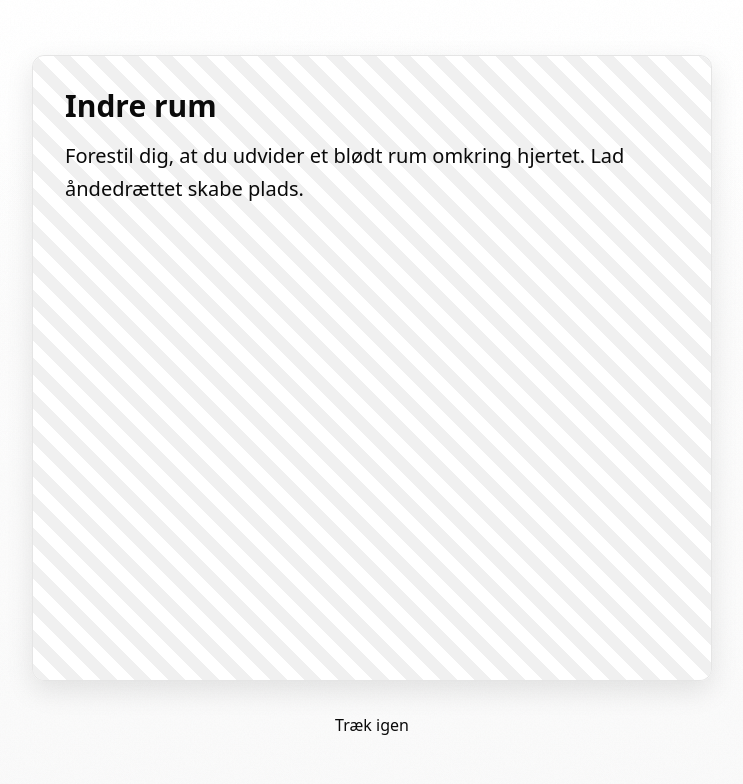
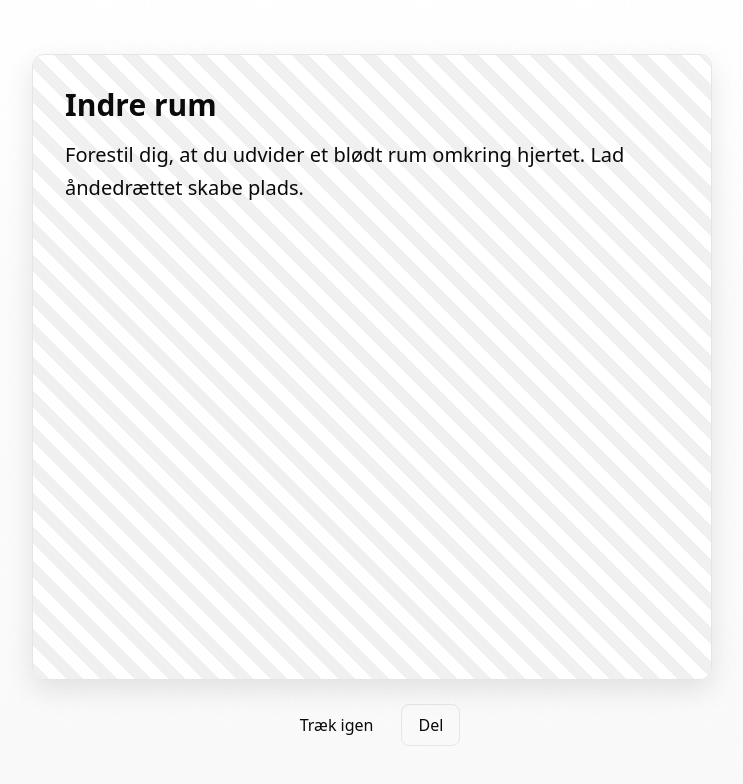
Before and after one commit to Millardbz/mindfulness, a Next.js app: page / in a window 1280 px wide. Both pictures are taken after a click on the button "Træk et kort". Shown: the top 784 px of the page, without its empty margins (268-1011 px from the left). Built offline with nearby package versions, Linux system fonts and the light colour scheme.

Commit message:
fix: remove conditional hooks, clean types, use share button

```diff
--- a/src/app/page.tsx
+++ b/src/app/page.tsx
@@ -14,22 +14,9 @@
 
 export default function Page() {
   const reducedMotion = useReducedMotion();
+  const hasCards = CARDS.length > 0;
 
-  // Guard: no cards
-  if (!CARDS.length) {
-    return (
-      <main className="min-h-[100svh] grid place-items-center p-6">
-        <div className="max-w-md text-center space-y-3">
-          <h1 className="text-2xl font-semibold">Ingen kort fundet</h1>
-          <p className="text-muted-foreground">
-            Tilføj mindst ét kort i <code className="px-1 rounded bg-secondary">src/data/cards.ts</code>.
-          </p>
-        </div>
-      </main>
-    );
-  }
-
-  // Shuffle once
+  // Shuffle once (works fine even if CARDS is empty)
   const initialOrder = useMemo(() => shuffle(CARDS.map((c) => c.id)), []);
   const [order] = useState(initialOrder);
   const [index, setIndex] = useState(0);
@@ -45,7 +32,7 @@
   }, [phase, current]);
 
   function draw() {
-    if (phase !== "idle") return;
+    if (phase !== "idle" || !hasCards) return;
     const id = order[index];
     const data = CARDS.find((c) => c.id === id);
     if (!data) return;
@@ -59,9 +46,9 @@
   }
 
   function drawAgain() {
+    if (!hasCards) return;
     const next = index + 1;
     if (next >= order.length) {
-      // Simple restart (same behavior you had)
       if (typeof window !== "undefined") window.location.reload();
       return;
     }
@@ -79,7 +66,7 @@
     } catch {}
   }
 
-  // Deep-link support: /?card=id
+  // Deep-link support: /?card=id (run once on mount)
   useEffect(() => {
     const params = new URLSearchParams(window.location.search);
     const cid = params.get("card");
@@ -90,7 +77,6 @@
         setPhase("revealed");
       }
     }
-    // eslint-disable-next-line react-hooks/exhaustive-deps
   }, []);
 
   const dimBackground = phase === "revealed";
@@ -105,6 +91,18 @@
       </div>
 
       <div className="w-full max-w-[960px] flex flex-col items-center">
+        {!hasCards ? (
+          <div className="min-h-[40vh] grid place-items-center p-6">
+            <div className="max-w-md text-center space-y-3">
+              <h1 className="text-2xl font-semibold">Ingen kort fundet</h1>
+              <p className="text-muted-foreground">
+                Tilføj mindst ét kort i{" "}
+                <code className="px-1 rounded bg-secondary">src/data/cards.ts</code>.
+              </p>
+            </div>
+          </div>
+        ) : (
+          <>
             {phase === "idle" && !current && (
               <button
                 onClick={draw}
@@ -122,7 +120,7 @@
                   animate={{ opacity: 1, y: 0 }}
                   exit={{ opacity: 0, y: -8 }}
                   transition={{ duration: 0.2 }}
-                className="flex w-full justify-center"   // ← was: "flex flex-col items-center"
+                  className="flex w-full justify-center"
                 >
                   <Deck onClickAction={draw} disabled={phase !== "idle"} />
                 </motion.div>
@@ -135,7 +133,6 @@
                   transition={{ duration: 0.25 }}
                   className="w-full"
                 >
-              {/* ✅ Use the actual drawn card, not CARDS[0] */}
                   <Card data={current} showBack={true} reducedMotion={reducedMotion} />
                 </motion.div>
               )}
@@ -146,6 +143,8 @@
               onDrawAgainAction={drawAgain}
               onShareAction={share}
             />
+          </>
+        )}
       </div>
     </main>
   );
--- a/src/components/deck/Card.tsx
+++ b/src/components/deck/Card.tsx
@@ -7,7 +7,7 @@
 
 type Props = {
   data: CardData;
-  showBack: boolean;       // false = front/backside, true = reveal content
+  showBack: boolean;       // false = show front/backside, true = reveal content
   reducedMotion: boolean;
 };
 
@@ -26,23 +26,22 @@
 export default function Card({ data, showBack, reducedMotion }: Props) {
   const hue = hueFromId(data.id);
 
-  // Detect iOS: use flat animation to avoid Safari 3D text painting bugs
+  // Detect iOS; use flat animation there (avoids Safari 3D text bugs)
   const isIOS = useMemo(
     () =>
       typeof navigator !== "undefined" &&
-      /iPad|iPhone|iPod/.test(navigator.userAgent) &&
-      // iPadOS on desktop UA sometimes reports "Mac" but supports touch
-      ("maxTouchPoints" in navigator && (navigator as any).maxTouchPoints > 1 || /iPhone|iPad|iPod/.test(navigator.userAgent)),
+      (/iPad|iPhone|iPod/.test(navigator.userAgent) ||
+        // iPadOS sometimes says "Mac" but has touch
+        ("maxTouchPoints" in navigator && (navigator as unknown as { maxTouchPoints: number }).maxTouchPoints > 1)),
     []
   );
   const flat = reducedMotion || isIOS;
 
-  /** ---------- Motion values for 3D path (non-iOS) ---------- **/
+  // 3D rotation motion value (used only when not flat)
   const rotation = useMotionValue(showBack ? 180 : 0);
 
   useEffect(() => {
     if (flat) {
-      // snap states in flat mode
       rotation.set(showBack ? 180 : 0);
       return;
     }
@@ -50,7 +49,7 @@
       type: "spring",
       stiffness: 220,
       damping: 26,
-      mass: 0.9,
+      mass: 0.9
     });
     return () => controls.stop();
   }, [showBack, flat, rotation]);
@@ -60,24 +59,18 @@
   const shadow = useTransform(rotation, [0, 90, 180], [
     "0 10px 28px rgba(0,0,0,0.10)",
     "0 22px 55px rgba(0,0,0,0.18)",
-    "0 10px 28px rgba(0,0,0,0.10)",
+    "0 10px 28px rgba(0,0,0,0.10)"
   ]);
   const frontOpacity3D = useTransform(rotation, [0, 60, 90], [1, 0.25, 0]);
   const backOpacity3D  = useTransform(rotation, [90, 120, 180], [0, 0.25, 1]);
 
-  /** ---------- Render ---------- **/
   return (
     <div className="relative w-full max-w-[680px] mx-auto">
-      <motion.div className="rounded-xl border border-border shadow-xl bg-transparent" style={{ boxShadow: flat ? undefined : shadow }}>
-        {/* Give the card a real, fixed height so content never collapses */}
-        <motion.div
-          className="relative rounded-xl overflow-hidden h-[72vh] md:h-[78vh]"
-          style={flat ? undefined : { y: lift, scale }}
-        >
-          {/* FLAT PATH (iOS or reduced motion): cross-fade + slight scale */}
+      <motion.div className="rounded-xl border border-border shadow-xl bg-transparent" style={flat ? undefined : { boxShadow: shadow }}>
+        <motion.div className="relative rounded-xl overflow-hidden h-[72vh] md:h-[78vh]" style={flat ? undefined : { y: lift, scale }}>
           {flat ? (
+            // Flat path (iOS / reduced motion)
             <div className="relative h-full w-full">
-              {/* FRONT (stacked) */}
               <motion.div
                 className="absolute inset-0"
                 initial={false}
@@ -94,7 +87,6 @@
                 </div>
               </motion.div>
 
-              {/* BACK (stacked) */}
               <motion.div
                 className="absolute inset-0"
                 initial={false}
@@ -117,22 +109,13 @@
               </motion.div>
             </div>
           ) : (
-            // 3D PATH (non-iOS): spring rotateY
+            // 3D path (non-iOS)
             <div className="perspective-1000 h-full">
               <motion.div
                 className="relative h-full w-full preserve-3d will-change-transform"
-                style={{
-                  transformStyle: "preserve-3d",
-                  WebkitTransformStyle: "preserve-3d" as any,
-                  rotateY: rotation,
-                  transformOrigin: "50% 50%",
-                }}
+                style={{ transformStyle: "preserve-3d", rotateY: rotation, transformOrigin: "50% 50%" }}
               >
-                {/* FRONT FACE */}
-                <div
-                  className="absolute inset-0 backface-hidden"
-                  style={{ transform: "rotateY(0deg)", WebkitBackfaceVisibility: "hidden" }}
-                >
+                <div className="absolute inset-0 backface-hidden" style={{ transform: "rotateY(0deg)" }}>
                   <div className="absolute inset-0">
                     <Layers hue={hue} />
                   </div>
@@ -143,11 +126,7 @@
                   </motion.div>
                 </div>
 
-                {/* BACK FACE */}
-                <div
-                  className="absolute inset-0 backface-hidden"
-                  style={{ transform: "rotateY(180deg)", WebkitBackfaceVisibility: "hidden" }}
-                >
+                <div className="absolute inset-0 backface-hidden" style={{ transform: "rotateY(180deg)" }}>
                   <div className="absolute inset-0">
                     <Layers hue={hue} />
                   </div>
--- a/src/components/ui/Controls.tsx
+++ b/src/components/ui/Controls.tsx
@@ -25,6 +25,12 @@
           >
             Træk igen
           </button>
+          <button
+            onClick={onShareAction}
+            className="rounded-lg border border-border px-4 py-2 hover:bg-secondary focus-visible:outline-2 focus-visible:outline-ring"
+          >
+            Del
+          </button>
         </motion.div>
       )}
     </AnimatePresence>
```
Lines whose indentation alone changed are shown as unchanged.
